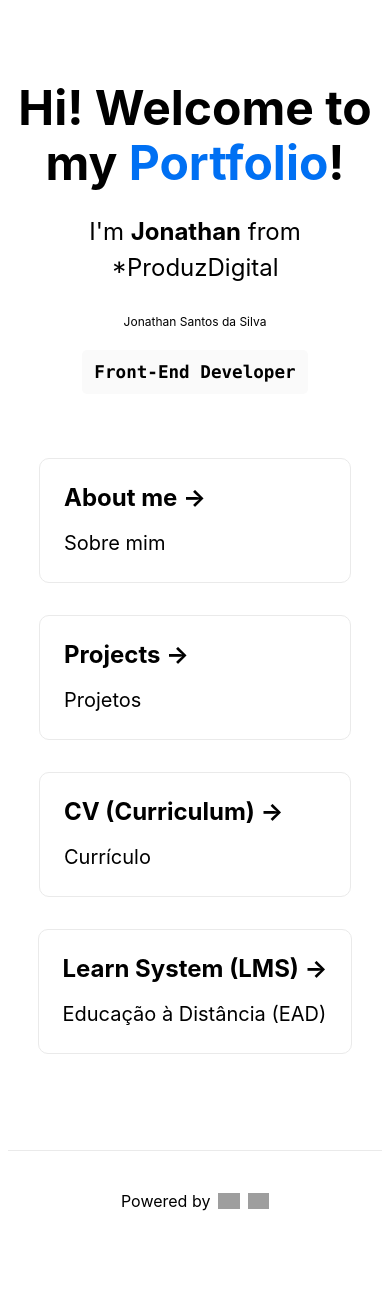
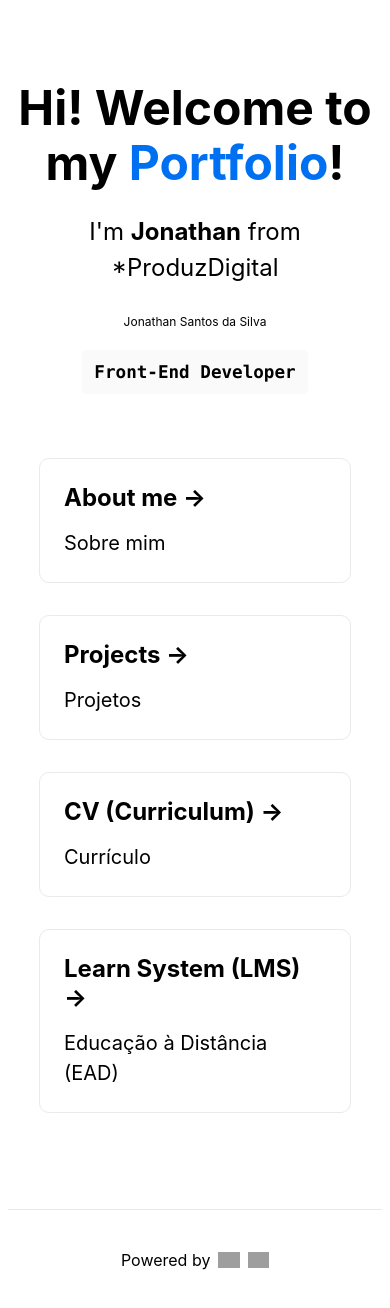
Before and after one commit to Jonathanpd/jonathandev, a Next.js app: page / in a window 390 px wide. Before the commit the page ends 1250 px from the top, so only its background shows below. Built offline with nearby package versions, Linux system fonts and the light colour scheme; no server answers; grey boxes are pictures that could not be loaded.

Commit message:
Update Home.module.css

```diff
--- a/styles/Home.module.css
+++ b/styles/Home.module.css
@@ -121,6 +121,8 @@
 @media (max-width: 655px) {
   .card {
     min-width: 80vw;
+    max-width: 80vw;
+    width: 100%;
   }
 }
 
```
